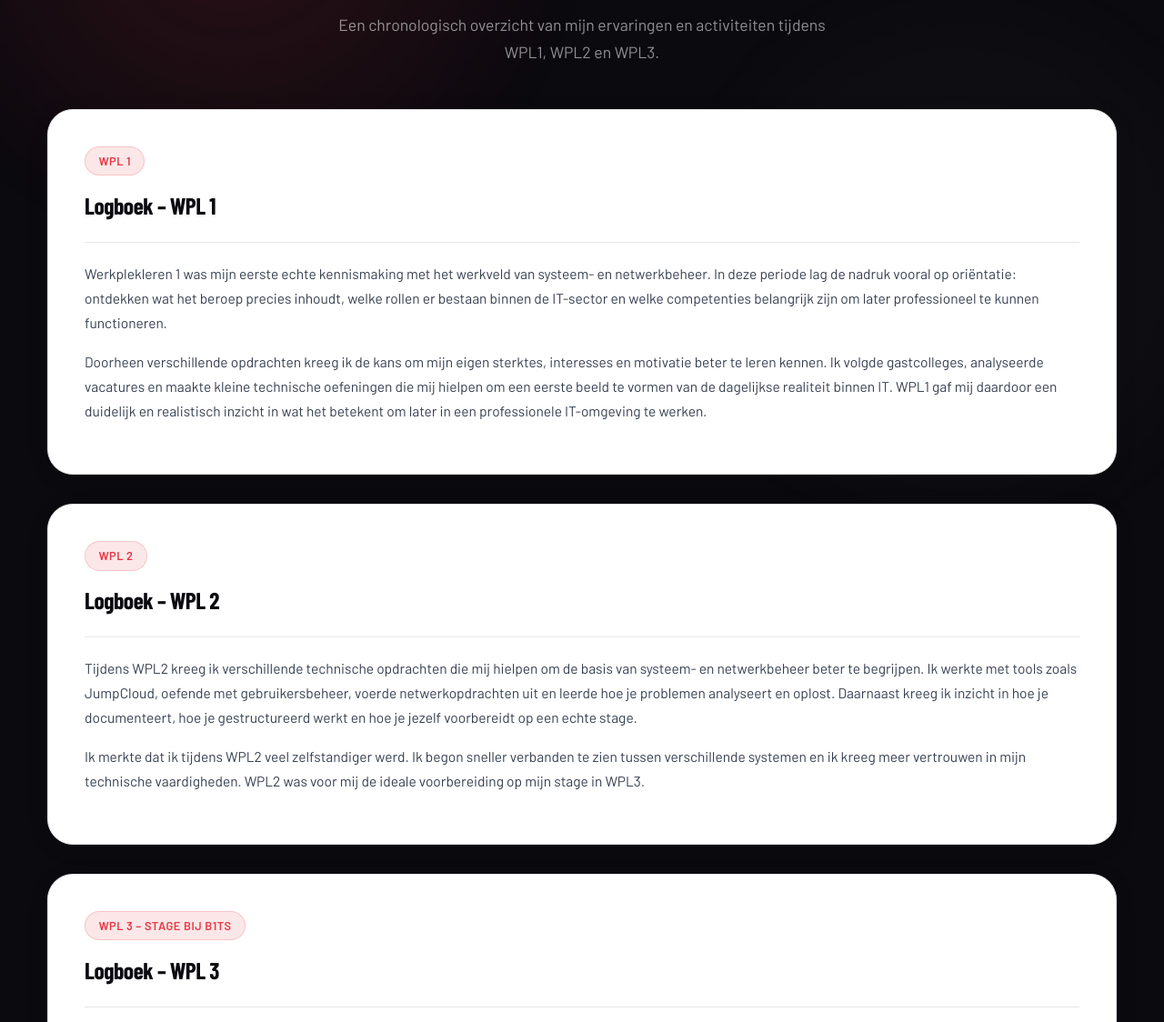
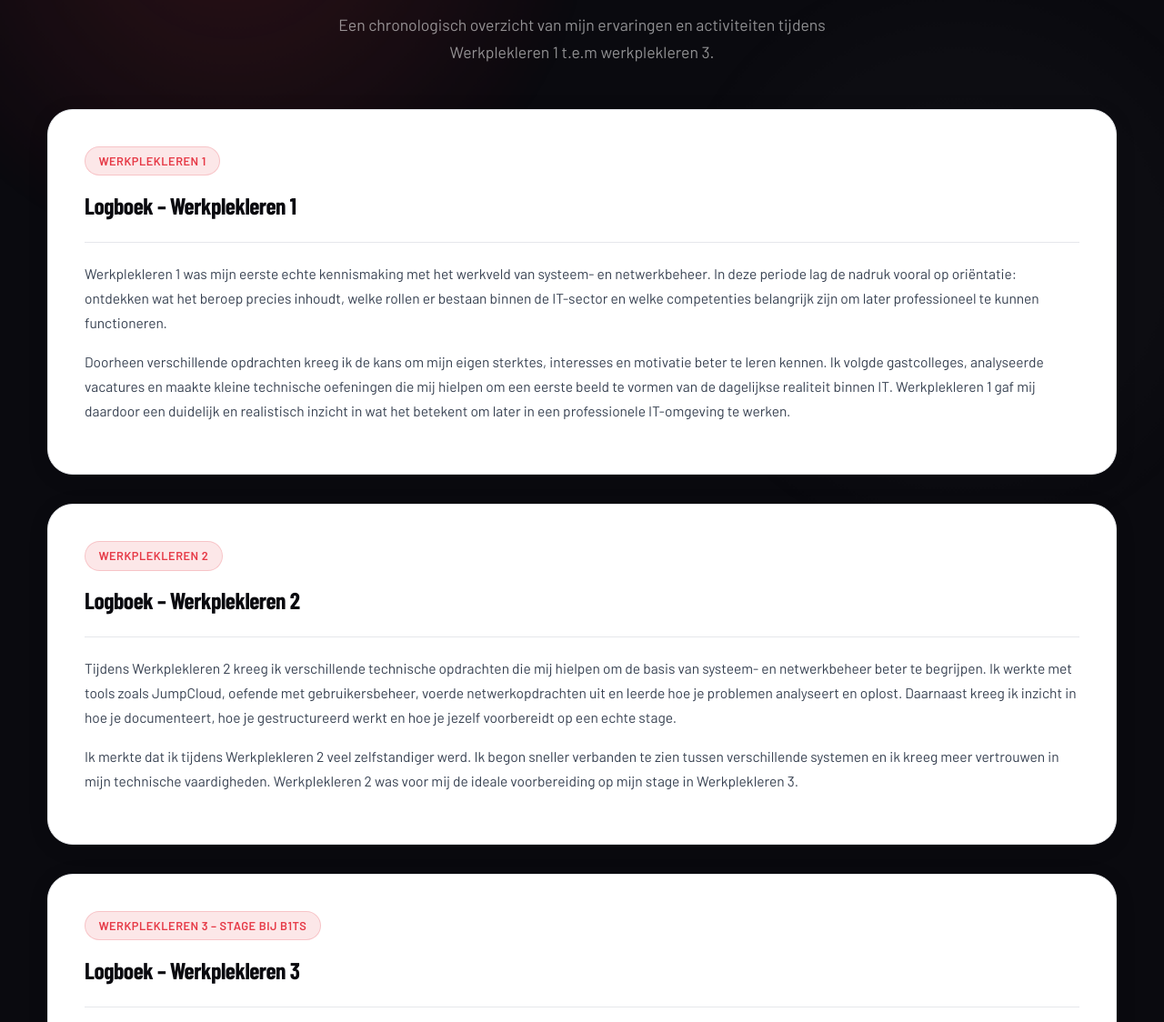
Before and after one commit to Fedor-Goossens-pxl/webserver5, a plain HTML site: page logboek.html in a window 1280 px wide. Shown: the part 326-1450 px from the top of the page at 91% size. Drawn offline with nearby package versions, Linux system fonts and the light colour scheme; a web font is replaced by a local one.

Commit message:
Update logboek.html

```diff
--- a/logboek.html
+++ b/logboek.html
@@ -32,17 +32,17 @@
     <div class="container">
         <div class="hero-badge fade-up d1 sa-js" data-sa-anim="fadeInDown" data-sa-duration="600ms" data-sa-delay="0ms">Werkplekleren</div>
         <h1 class="fade-up d2 sa-js" data-sa-anim="fadeInUp" data-sa-duration="700ms" data-sa-delay="100ms">Logboek</h1>
-        <p class="fade-up d3 sa-js" data-sa-anim="fadeInUp" data-sa-duration="700ms" data-sa-delay="200ms">Een chronologisch overzicht van mijn ervaringen en activiteiten tijdens WPL1, WPL2 en WPL3.</p>
+        <p class="fade-up d3 sa-js" data-sa-anim="fadeInUp" data-sa-duration="700ms" data-sa-delay="200ms">Een chronologisch overzicht van mijn ervaringen en activiteiten tijdens Werkplekleren 1 t.e.m werkplekleren 3.</p>
     </div>
 </div>
 
 <div class="content-section">
     <div class="container">
 
-        <!-- WPL1 -->
+        <!-- Werkplekleren 1 -->
         <div class="content-card fade-up d1 sa-js" data-sa-anim="fadeInUp" data-sa-duration="700ms" data-sa-delay="0ms">
-            <div class="card-label">WPL 1</div>
-            <h2>Logboek – WPL 1</h2>
+            <div class="card-label">Werkplekleren 1</div>
+            <h2>Logboek – Werkplekleren 1</h2>
             <hr class="divider-card">
             <p>
                 Werkplekleren 1 was mijn eerste echte kennismaking met het werkveld van systeem- en netwerkbeheer.
@@ -52,31 +52,31 @@
             <p>
                 Doorheen verschillende opdrachten kreeg ik de kans om mijn eigen sterktes, interesses en motivatie beter te leren kennen.
                 Ik volgde gastcolleges, analyseerde vacatures en maakte kleine technische oefeningen die mij hielpen om een eerste beeld te vormen
-                van de dagelijkse realiteit binnen IT. WPL1 gaf mij daardoor een duidelijk en realistisch inzicht in wat het betekent om later
+                van de dagelijkse realiteit binnen IT. Werkplekleren 1 gaf mij daardoor een duidelijk en realistisch inzicht in wat het betekent om later
                 in een professionele IT-omgeving te werken.
             </p>
         </div>
 
-        <!-- WPL2 -->
+        <!-- Werkplekleren 2 -->
         <div class="content-card fade-up d2 sa-js" data-sa-anim="fadeInUp" data-sa-duration="700ms" data-sa-delay="100ms">
-            <div class="card-label">WPL 2</div>
-            <h2>Logboek – WPL 2</h2>
+            <div class="card-label">Werkplekleren 2</div>
+            <h2>Logboek – Werkplekleren 2</h2>
             <hr class="divider-card">
             <p>
-                Tijdens WPL2 kreeg ik verschillende technische opdrachten die mij hielpen om de basis van systeem- en netwerkbeheer beter te begrijpen.
+                Tijdens Werkplekleren 2 kreeg ik verschillende technische opdrachten die mij hielpen om de basis van systeem- en netwerkbeheer beter te begrijpen.
                 Ik werkte met tools zoals JumpCloud, oefende met gebruikersbeheer, voerde netwerkopdrachten uit en leerde hoe je problemen analyseert
                 en oplost. Daarnaast kreeg ik inzicht in hoe je documenteert, hoe je gestructureerd werkt en hoe je jezelf voorbereidt op een echte stage.
             </p>
             <p>
-                Ik merkte dat ik tijdens WPL2 veel zelfstandiger werd. Ik begon sneller verbanden te zien tussen verschillende systemen en
-                ik kreeg meer vertrouwen in mijn technische vaardigheden. WPL2 was voor mij de ideale voorbereiding op mijn stage in WPL3.
+                Ik merkte dat ik tijdens Werkplekleren 2 veel zelfstandiger werd. Ik begon sneller verbanden te zien tussen verschillende systemen en
+                ik kreeg meer vertrouwen in mijn technische vaardigheden. Werkplekleren 2 was voor mij de ideale voorbereiding op mijn stage in Werkplekleren 3.
             </p>
         </div>
 
-        <!-- WPL3 -->
+        <!-- Werkplekleren 3 -->
         <div class="content-card fade-up d3 sa-js" data-sa-anim="fadeInUp" data-sa-duration="700ms" data-sa-delay="200ms">
-            <div class="card-label">WPL 3 – Stage bij B1TS</div>
-            <h2>Logboek – WPL 3</h2>
+            <div class="card-label">Werkplekleren 3 – Stage bij B1TS</div>
+            <h2>Logboek – Werkplekleren 3</h2>
             <hr class="divider-card">
             <p>
                 Mijn stage bij B1TS bestond uit een brede mix van technische taken, klantbezoeken, helpdeskondersteuning en netwerkconfiguraties.
@@ -96,18 +96,18 @@
             </p>
             <hr class="divider-card">
             <div class="pdf-box">
-                <strong>📄 Volledig logboek WPL3 (PDF)</strong>
+                <strong>📄 Volledig logboek Werkplekleren 3 (PDF)</strong>
                 <a href="WPL3Logboek_GoossensFedor.pdf" download>⬇ Download PDF</a>
             </div>
         </div>
 
-        <!-- WPL4 -->
+        <!-- Werkplekleren 4 -->
         <div class="content-card fade-up d4 sa-js" data-sa-anim="fadeInUp" data-sa-duration="700ms" data-sa-delay="300ms">
-            <div class="card-label">WPL 4 – Binnenkort</div>
-            <h2>Logboek – WPL 4</h2>
+            <div class="card-label">Werkplekleren 4 – Binnenkort</div>
+            <h2>Logboek – Werkplekleren 4</h2>
             <hr class="divider-card">
             <p style="color:#6b7280;">
-                WPL4 moet nog komen. Deze sectie wordt later aangevuld met foto's, documenten en reflecties zodra de stageperiode start.
+                Werkplekleren 4 moet nog komen. Deze sectie wordt later aangevuld met foto's, documenten en reflecties zodra de stageperiode start.
             </p>
         </div>
 
```
